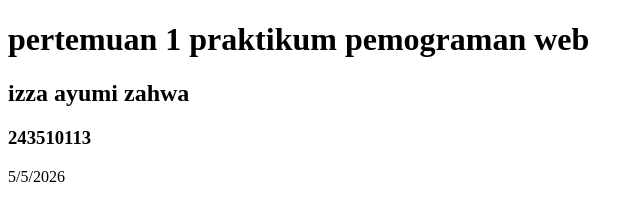
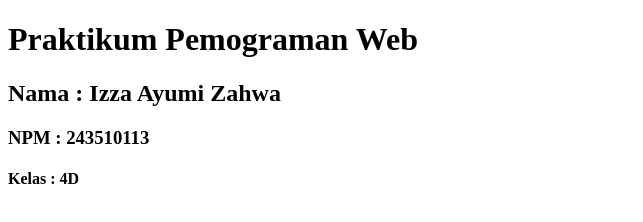
Before and after one commit to snowiezoe/pertemuan1-pemweb, a plain HTML site: page index.html in a window 1280 px wide. Shown: the whole page, without its empty margins (0-643 px from the left). Drawn offline with Linux system fonts and the light colour scheme.

Commit message:
Update index.html

```diff
--- a/index.html
+++ b/index.html
@@ -1,15 +1,15 @@
 <!DOCTYPE html>
 <html lang="en">
 <head>
-    <link rel="stylesheet" href="index.css">
+    <link rel="stylesheet", href="index.css">
     <meta charset="UTF-8">
     <meta name="viewport" content="width=device-width, initial-scale=1.0">
     <title>prak 1 pemweb</title>
 </head>
 <body>
-    <h1>pertemuan  1 praktikum pemograman web</h1>
-    <h2>izza ayumi zahwa</h2>
-    <h3>243510113</h3>
-    <p>5/5/2026</p>
+    <h1>Praktikum Pemograman Web</h1>
+    <h2>Nama : Izza Ayumi Zahwa</h2>
+    <h3>NPM : 243510113</h3>
+    <h4>Kelas : 4D</h4>
 </body>
 </html>
```
